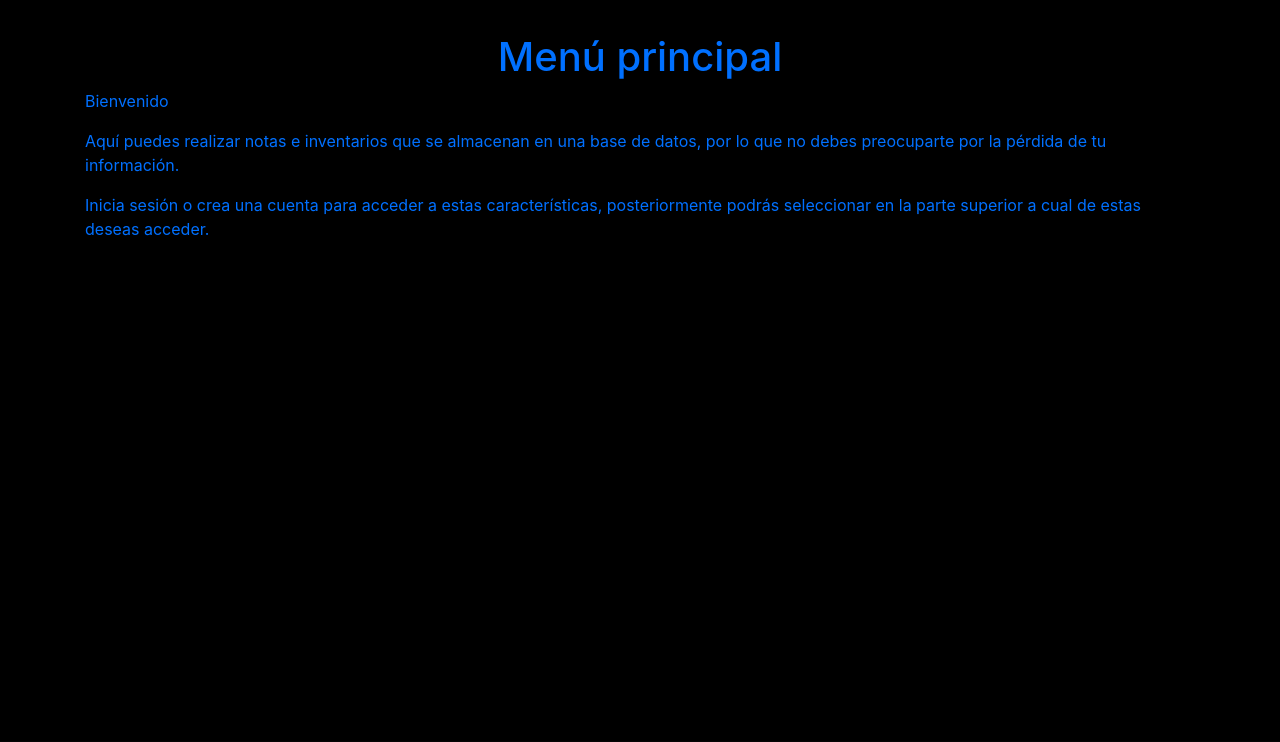
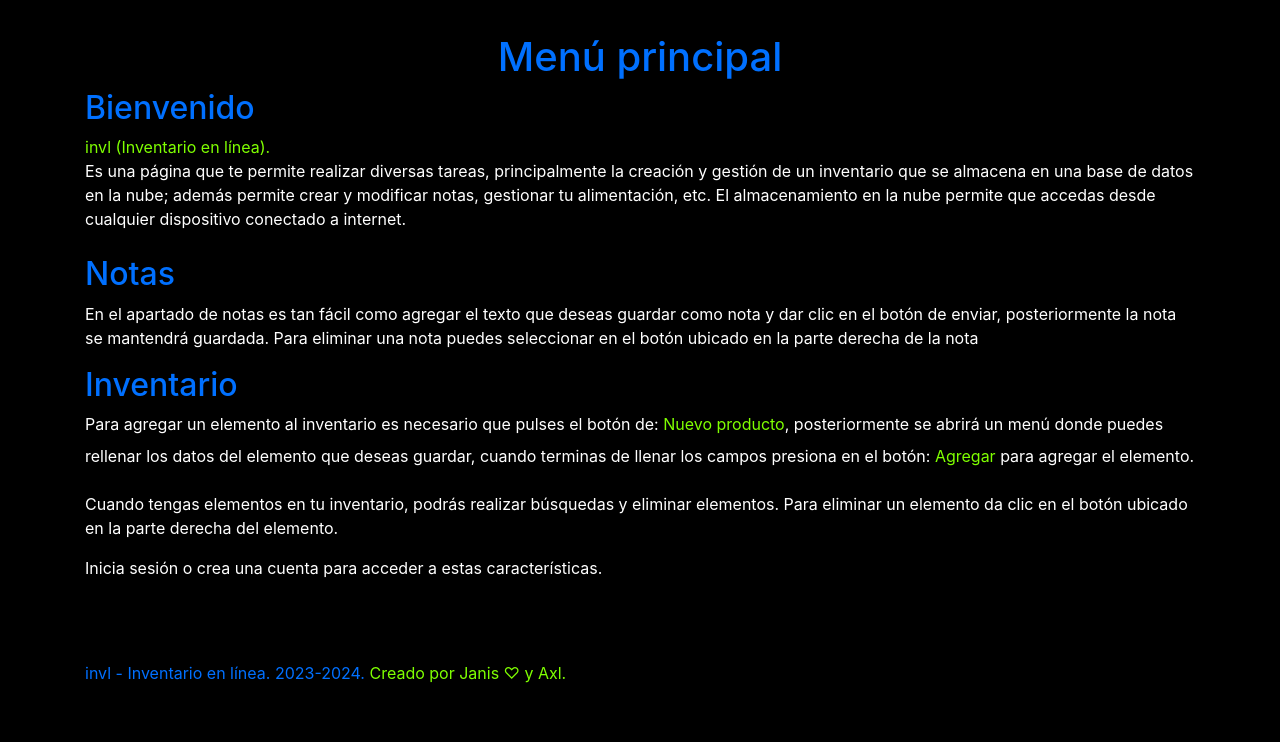
Before and after one commit to Teeniest/Inventario_python_html, a Flask app: page / in a window 1280 px wide. Shown: the part 59-801 px from the top of the page. Before the commit the page ends 295 px from the top, so only its background shows below. Run offline with Flask 3, Linux system fonts and the light colour scheme; some libraries are stand-ins or nearby versions.

Commit message:
Finalizado el diseño visual de la pagina, de todas las pestañas

```diff
--- a/website/templates/home.html
+++ b/website/templates/home.html
@@ -4,12 +4,34 @@
 <hr style="height: 1px;border: 0">
 <h1 align="center" style="color: #0070ff;">Menú principal
 </h1>
-<p style="color: #0070ff;"> Bienvenido </p>
-<p style="color: #0070ff;"> Aquí puedes realizar notas e inventarios que se almacenan en una base de datos,
-    por lo que no debes preocuparte por la pérdida de tu información.
-</p>
-<p style="color: #0070ff;"> Inicia sesión o crea una cuenta para acceder a estas características,
-    posteriormente podrás seleccionar en la parte
-    superior a cual de estas deseas acceder.</p>
+<h2 style="color: #0070ff;"> Bienvenido </h2>
+<p style="color: #7fff00"> invl (Inventario en línea). <label style="color: white;">
+    Es una página que te permite realizar diversas tareas, principalmente la creación y gestión
+    de un inventario que se almacena en una base de datos en la nube; además permite crear y
+    modificar notas, gestionar tu alimentación, etc. El almacenamiento en la nube permite que accedas
+    desde cualquier dispositivo conectado a internet.
+</label></p>
+<h2  style="color: #0070ff;">Notas</h2>
+<p style="color: white;"> En el apartado de notas es tan fácil como agregar el texto que deseas
+guardar como nota y dar clic en el botón de enviar, posteriormente la nota se mantendrá guardada. Para
+eliminar una nota puedes seleccionar en el botón ubicado en la parte derecha de la nota</p>
+<h2 style="color: #0070ff;">Inventario</h2>
+<p style="color: white;"> Para agregar un elemento al inventario es necesario que pulses el botón de:
+<label style="color: #7fff00;">Nuevo producto</label>, posteriormente se abrirá un menú donde puedes
+rellenar los datos del elemento que deseas guardar, cuando terminas de llenar los campos presiona en el
+botón: <label style="color: #7fff00;">Agregar</label> para agregar el elemento.</p>
+<p style="color: white;">Cuando tengas elementos en tu inventario, podrás realizar búsquedas y eliminar elementos. Para eliminar un
+elemento da clic en el botón ubicado en la parte derecha del elemento. </p>
 
+<p style="color: white;"> Inicia sesión o crea una cuenta para acceder a estas características.</p>
+<hr style="height: 0.005cm; border: 0;"></hr>
+<hr style="height: 0.005cm; border: 0;"></hr>
+<hr style="height: 0.005cm; border: 0;"></hr>
+
+<hr style="height: 0.005cm; border: 0;"></hr>
+
+<label style="height: 1px;border: 0; color: #0070ff;">invl - Inventario en línea. 2023-2024.
+</label>
+<label style="color: #7fff00;">Creado por Janis &#9825; y Axl.</label>
+<hr style="height: 0.005cm;border: 0"></hr>
 {% endblock %}
--- a/website/templates/inventario.html
+++ b/website/templates/inventario.html
@@ -137,6 +137,7 @@
     >Nuevo producto</button>
 
     <hr style="height: 0.005cm; border: 0;"></hr>
+
     <label style="height: 1px;border: 0; color: #0070ff;">invl - Inventario en línea. 2023-2024.
     </label>
     <label style="color: #7fff00;">Creado por Janis &#9825; y Axl.</label>
```
Also changed, not shown: website/templates/login.html (+15 -5 lines), website/templates/sign_up.html (+19 -11 lines).
